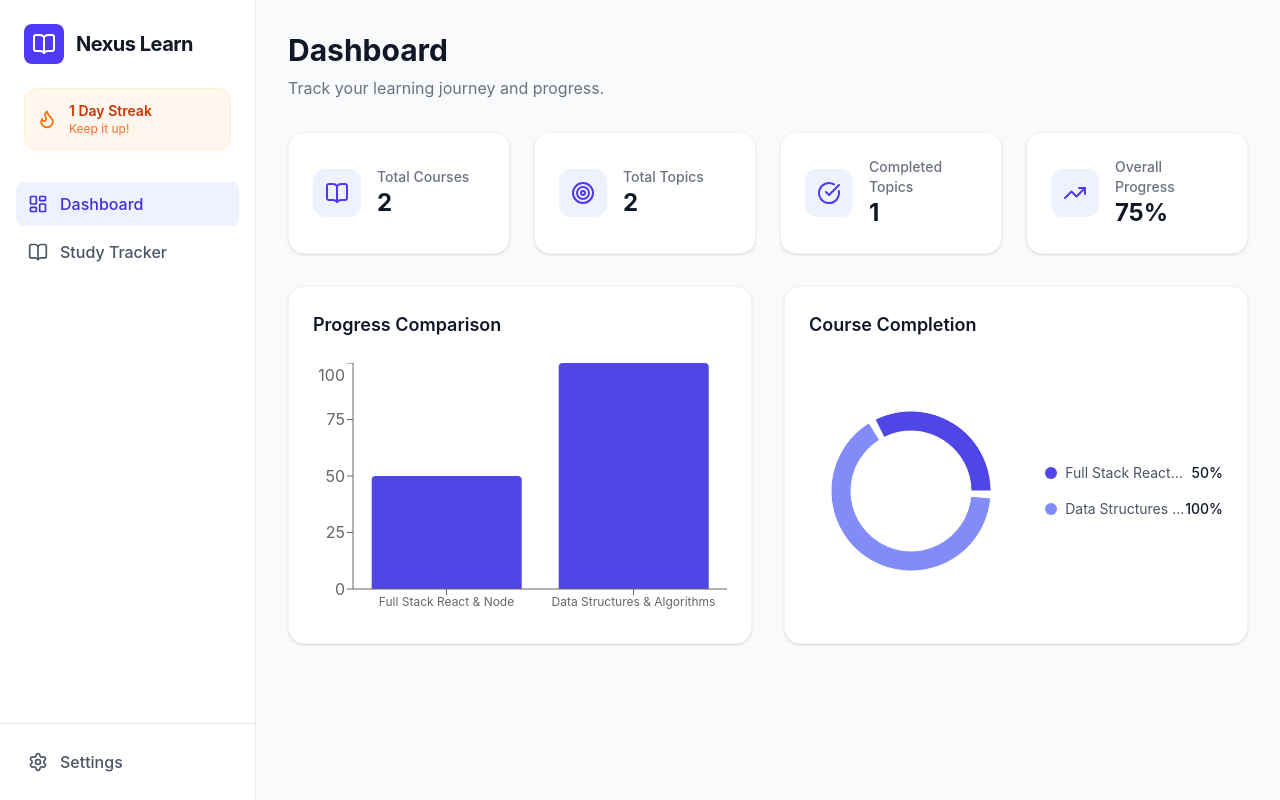
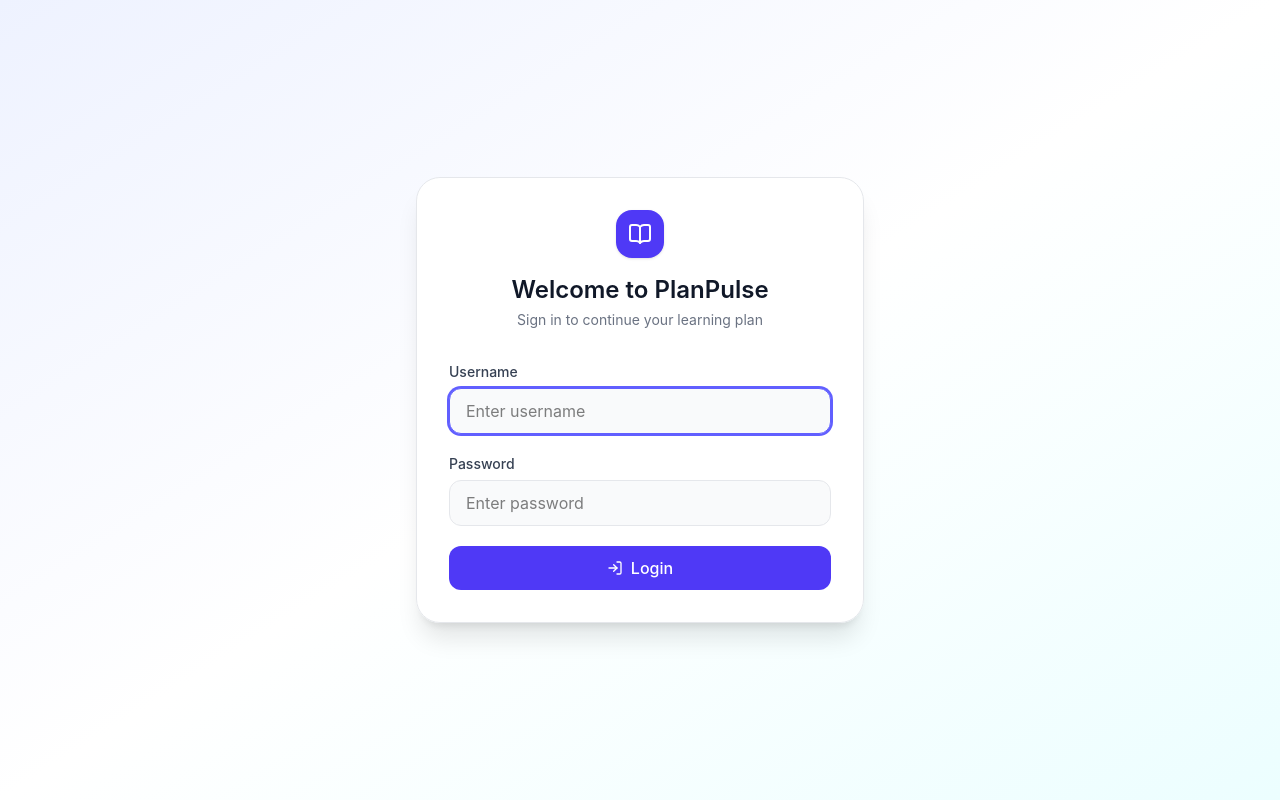
Before and after one commit to Abhishekadigatr12/PlanPulse, a React (Vite) app: page /login in a window 1280 px wide. Before the commit this address led to /. Built offline with nearby package versions, Linux system fonts and the light colour scheme.

Commit message:
Added login pages

```diff
--- a/src/App.tsx
+++ b/src/App.tsx
@@ -4,7 +4,15 @@ import { Layout } from './components/Layout';
 import { Dashboard } from './components/Dashboard';
 import { CourseList } from './components/CourseList';
 import { CourseDetail } from './components/CourseDetail';
+import { Login } from './components/Login';
 import { useStudyStore } from './store/useStudyStore';
+import { useAuthStore } from './store/useAuthStore';
+
+const ProtectedRoute = ({ children }: { children: JSX.Element }) => {
+  const { isAuthenticated } = useAuthStore();
+  if (!isAuthenticated) return <Navigate to="/login" replace />;
+  return children;
+};
 
 function App() {
   const { updateStreak } = useStudyStore();
@@ -16,7 +24,15 @@ function App() {
   return (
     <BrowserRouter>
       <Routes>
-        <Route path="/" element={<Layout />}>
+        <Route path="/login" element={<Login />} />
+        <Route
+          path="/"
+          element={
+            <ProtectedRoute>
+              <Layout />
+            </ProtectedRoute>
+          }
+        >
           <Route index element={<Dashboard />} />
           <Route path="courses" element={<CourseList />} />
           <Route path="courses/:id" element={<CourseDetail />} />
--- a/src/components/Layout.tsx
+++ b/src/components/Layout.tsx
@@ -1,11 +1,13 @@
 import React from 'react';
 import { NavLink, Outlet, useLocation } from 'react-router-dom';
-import { LayoutDashboard, BookOpen, Settings, Flame } from 'lucide-react';
+import { LayoutDashboard, BookOpen, LogOut, Flame } from 'lucide-react';
 import { useStudyStore } from '../store/useStudyStore';
+import { useAuthStore } from '../store/useAuthStore';
 import { cn } from './ProgressBar';
 
 export const Layout: React.FC = () => {
   const { streak } = useStudyStore();
+  const { userName, logout } = useAuthStore();
   const location = useLocation();
 
   return (
@@ -61,9 +63,15 @@ export const Layout: React.FC = () => {
         </nav>
 
         <div className="p-4 border-t border-gray-200 dark:border-gray-700">
-          <button className="flex items-center space-x-3 px-3 py-2.5 rounded-lg font-medium text-gray-600 hover:bg-gray-50 hover:text-gray-900 dark:text-gray-400 dark:hover:bg-gray-700/50 dark:hover:text-gray-200 w-full transition-colors">
-            <Settings className="w-5 h-5" />
-            <span>Settings</span>
+          <div className="px-3 pb-2 text-xs text-gray-500 dark:text-gray-400 truncate">
+            Signed in as {userName || 'User'}
+          </div>
+          <button
+            onClick={logout}
+            className="flex items-center space-x-3 px-3 py-2.5 rounded-lg font-medium text-gray-600 hover:bg-gray-50 hover:text-gray-900 dark:text-gray-400 dark:hover:bg-gray-700/50 dark:hover:text-gray-200 w-full transition-colors"
+          >
+            <LogOut className="w-5 h-5" />
+            <span>Logout</span>
           </button>
         </div>
       </aside>
--- /dev/null
+++ b/src/components/Login.tsx
@@ -0,0 +1,78 @@
+import React, { useState } from 'react';
+import { Navigate } from 'react-router-dom';
+import { BookOpen, LogIn } from 'lucide-react';
+import { useAuthStore } from '../store/useAuthStore';
+
+export const Login: React.FC = () => {
+  const { isAuthenticated, login } = useAuthStore();
+  const [username, setUsername] = useState('');
+  const [password, setPassword] = useState('');
+  const [error, setError] = useState('');
+
+  if (isAuthenticated) {
+    return <Navigate to="/" replace />;
+  }
+
+  const handleSubmit = (e: React.FormEvent) => {
+    e.preventDefault();
+    const ok = login(username, password);
+    if (!ok) {
+      setError('Invalid username or password.');
+      return;
+    }
+    setError('');
+  };
+
+  return (
+    <div className="min-h-screen bg-gradient-to-br from-indigo-50 via-white to-cyan-50 dark:from-gray-950 dark:via-gray-900 dark:to-gray-950 flex items-center justify-center p-6">
+      <div className="w-full max-w-md">
+        <div className="bg-white/95 dark:bg-gray-900/95 backdrop-blur rounded-3xl border border-gray-200 dark:border-gray-800 shadow-xl p-8">
+          <div className="flex flex-col items-center text-center mb-8">
+            <div className="bg-indigo-600 p-3 rounded-2xl shadow-sm mb-4">
+              <BookOpen className="w-6 h-6 text-white" />
+            </div>
+            <h1 className="text-2xl font-semibold text-gray-900 dark:text-white">Welcome to PlanPulse</h1>
+            <p className="text-sm text-gray-500 dark:text-gray-400 mt-1">Sign in to continue your learning plan</p>
+          </div>
+
+          <form onSubmit={handleSubmit} className="space-y-5">
+            <div>
+              <label className="block text-sm font-medium text-gray-700 dark:text-gray-300 mb-1.5">Username</label>
+              <input
+                autoFocus
+                type="text"
+                value={username}
+                onChange={(e) => setUsername(e.target.value)}
+                placeholder="Enter username"
+                className="w-full px-4 py-2.5 bg-gray-50 dark:bg-gray-950 border border-gray-200 dark:border-gray-700 rounded-xl focus:ring-2 focus:ring-indigo-500 focus:border-indigo-500 outline-none dark:text-white"
+              />
+            </div>
+
+            <div>
+              <label className="block text-sm font-medium text-gray-700 dark:text-gray-300 mb-1.5">Password</label>
+              <input
+                type="password"
+                value={password}
+                onChange={(e) => setPassword(e.target.value)}
+                placeholder="Enter password"
+                className="w-full px-4 py-2.5 bg-gray-50 dark:bg-gray-950 border border-gray-200 dark:border-gray-700 rounded-xl focus:ring-2 focus:ring-indigo-500 focus:border-indigo-500 outline-none dark:text-white"
+              />
+            </div>
+
+            {error && <p className="text-sm text-red-600 dark:text-red-400">{error}</p>}
+
+            <button
+              type="submit"
+              className="w-full bg-indigo-600 hover:bg-indigo-700 text-white py-2.5 rounded-xl font-medium transition-colors inline-flex items-center justify-center gap-2"
+            >
+              <LogIn className="w-4 h-4" />
+              <span>Login</span>
+            </button>
+          </form>
+
+
+        </div>
+      </div>
+    </div>
+  );
+};
--- /dev/null
+++ b/src/store/useAuthStore.ts
@@ -0,0 +1,41 @@
+import { create } from 'zustand';
+import { persist } from 'zustand/middleware';
+
+const DEFAULT_USERS: Record<string, string> = {
+  nandan: 'nandan@123$',
+  abhishek: 'abhishek@123$',
+  sudarshan: 'sudarshan@123$',
+};
+
+interface AuthState {
+  isAuthenticated: boolean;
+  userName: string | null;
+  login: (username: string, password: string) => boolean;
+  logout: () => void;
+}
+
+export const useAuthStore = create<AuthState>()(
+  persist(
+    (set) => ({
+      isAuthenticated: false,
+      userName: null,
+
+      login: (username, password) => {
+        const normalizedUsername = username.trim();
+        const normalizedPassword = password.trim();
+        if (!normalizedUsername || !normalizedPassword) return false;
+
+        const expectedPassword = DEFAULT_USERS[normalizedUsername];
+        if (!expectedPassword || expectedPassword !== normalizedPassword) return false;
+
+        set({ isAuthenticated: true, userName: normalizedUsername });
+        return true;
+      },
+
+      logout: () => set({ isAuthenticated: false, userName: null }),
+    }),
+    {
+      name: 'auth-storage',
+    }
+  )
+);
```
Also changed, not shown: 1 other file (tests, documents, lock files or other folders).
